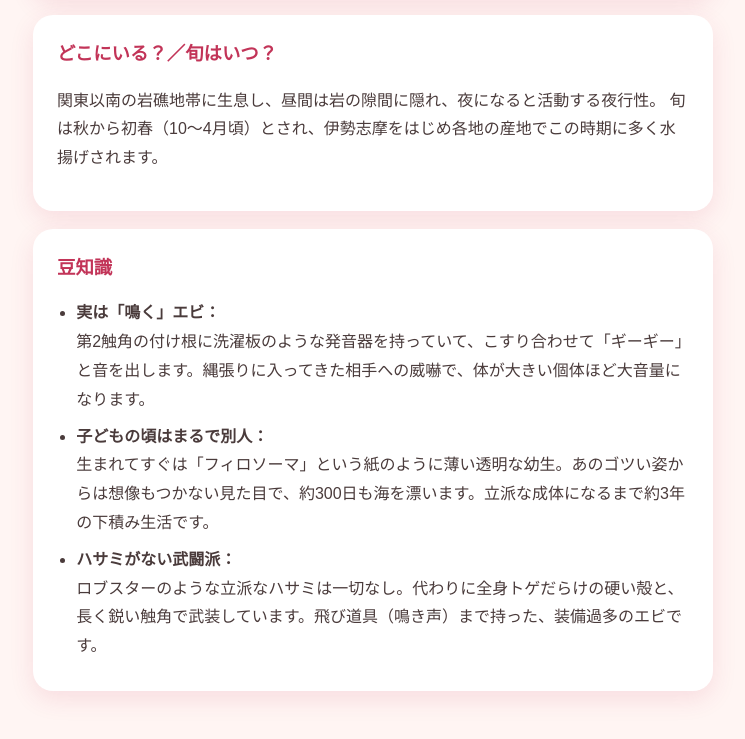
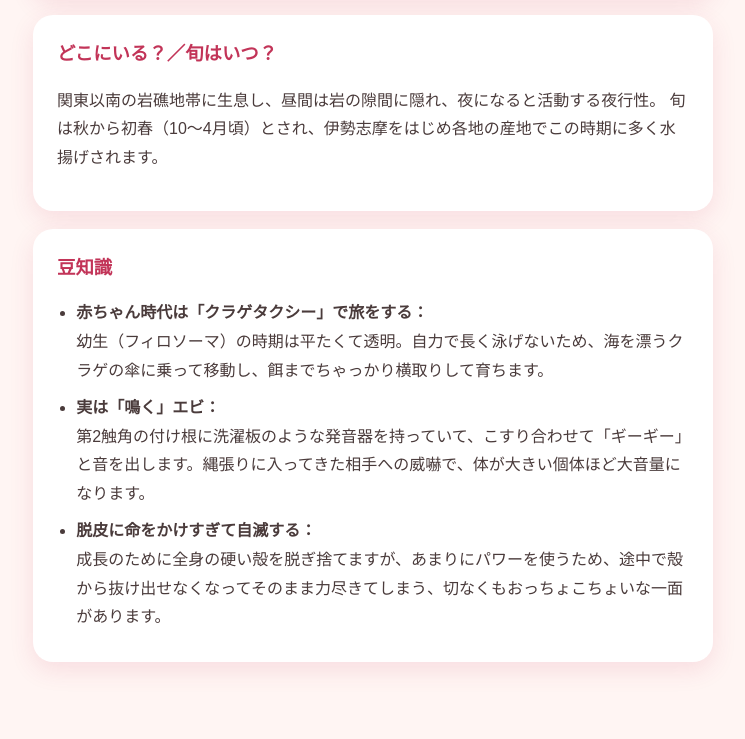
Before and after one commit to arlemcompany-lang/zauo-seabream, a plain HTML site: page 伊勢海老/index.html in a window 1280 px wide. Shown: the part 1551-2290 px from the top of the page, without its empty margins (267-1012 px from the left). Drawn offline with Linux system fonts and the light colour scheme.

Commit message:
伊勢海老ページ: 豆知識を差し替え
- 「クラゲタクシー」「脱皮で自滅」の2項目を追加し先頭をクラゲタクシーに
- 「子どもの頃はまるで別人」「ハサミがない武闘派」を削除
- 表記を標準的な「フィロソーマ」に統一

Co-Authored-By: Claude Opus 5 <noreply@anthropic.com>

```diff
--- a/伊勢海老/index.html
+++ b/伊勢海老/index.html
@@ -196,9 +196,9 @@
   <div class="card">
     <h2>豆知識</h2>
     <ul class="trivia-list">
+      <li><strong>赤ちゃん時代は「クラゲタクシー」で旅をする：</strong><br>幼生（フィロソーマ）の時期は平たくて透明。自力で長く泳げないため、海を漂うクラゲの傘に乗って移動し、餌までちゃっかり横取りして育ちます。</li>
       <li><strong>実は「鳴く」エビ：</strong><br>第2触角の付け根に洗濯板のような発音器を持っていて、こすり合わせて「ギーギー」と音を出します。縄張りに入ってきた相手への威嚇で、体が大きい個体ほど大音量になります。</li>
-      <li><strong>子どもの頃はまるで別人：</strong><br>生まれてすぐは「フィロソーマ」という紙のように薄い透明な幼生。あのゴツい姿からは想像もつかない見た目で、約300日も海を漂います。立派な成体になるまで約3年の下積み生活です。</li>
-      <li><strong>ハサミがない武闘派：</strong><br>ロブスターのような立派なハサミは一切なし。代わりに全身トゲだらけの硬い殻と、長く鋭い触角で武装しています。飛び道具（鳴き声）まで持った、装備過多のエビです。</li>
+      <li><strong>脱皮に命をかけすぎて自滅する：</strong><br>成長のために全身の硬い殻を脱ぎ捨てますが、あまりにパワーを使うため、途中で殻から抜け出せなくなってそのまま力尽きてしまう、切なくもおっちょこちょいな一面があります。</li>
     </ul>
   </div>
 </main>
```
